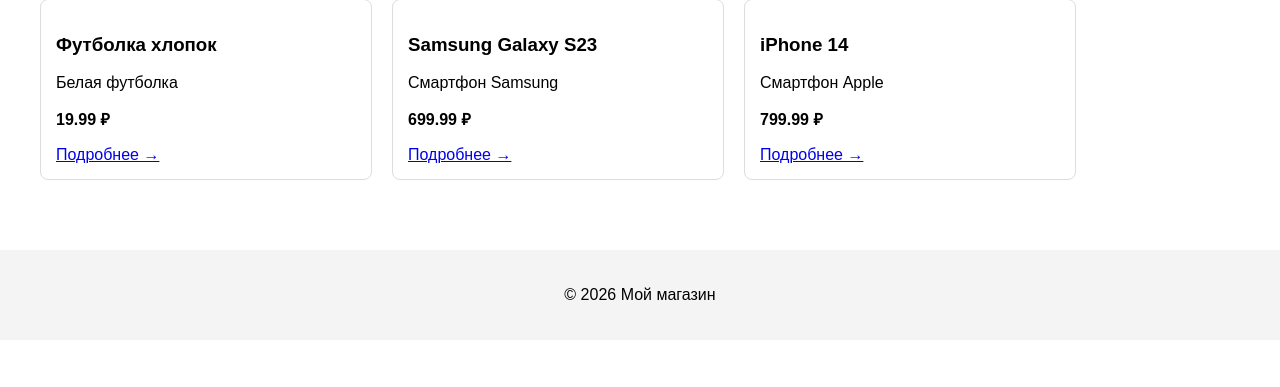
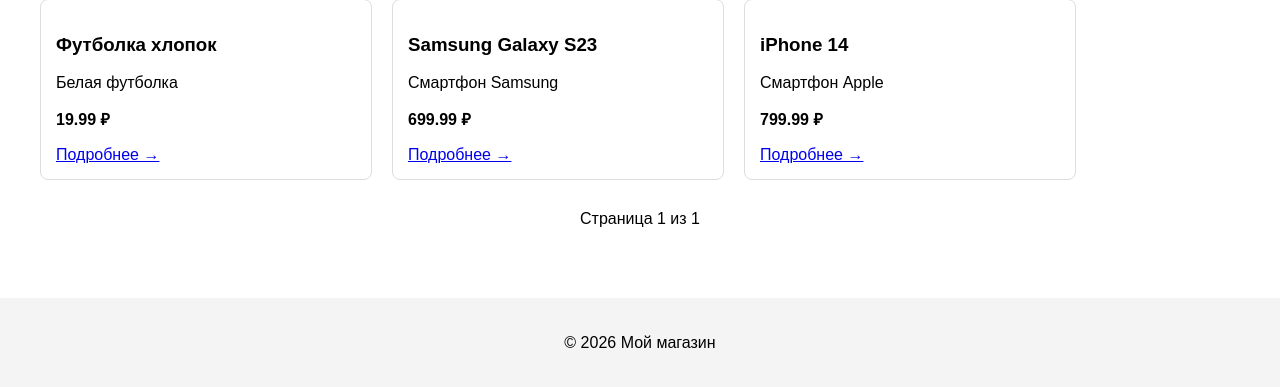
Before and after one commit to Viktor84-code/django-online-store, a Django app: page /products/ in a window 1280 px wide. Shown: the part 139-526 px from the top of the page. Run offline with Django 5.2, Linux system fonts and the light colour scheme; data comes from the database, SQL or seed files in the repository.

Commit message:
feat: add pagination (6 items per page) for product list

```diff
--- a/catalog/templates/catalog/product_list.html
+++ b/catalog/templates/catalog/product_list.html
@@ -17,4 +17,18 @@
     <p>Товаров пока нет</p>
     {% endfor %}
 </div>
+<!-- Пагинация -->
+<div class="pagination" style="margin-top: 30px; text-align: center;">
+    {% if products.has_previous %}
+        <a href="?page=1">&laquo; Первая</a>
+        <a href="?page={{ products.previous_page_number }}">Назад</a>
+    {% endif %}
+
+    <span>Страница {{ products.number }} из {{ products.paginator.num_pages }}</span>
+
+    {% if products.has_next %}
+        <a href="?page={{ products.next_page_number }}">Вперед</a>
+        <a href="?page={{ products.paginator.num_pages }}">Последняя &raquo;</a>
+    {% endif %}
+</div>
 {% endblock %}
--- a/catalog/views.py
+++ b/catalog/views.py
@@ -1,6 +1,7 @@
 from django.shortcuts import render, get_object_or_404
 from .forms import ProductForm
 from django.shortcuts import redirect
+from django.core.paginator import Paginator
 
 
 from .models import Contact, Product
@@ -39,8 +40,13 @@
 
 
 def product_list(request):
-    """Главная страница с динамическим списком товаров"""
-    products = Product.objects.all()
+    """Главная страница с динамическим списком товаров и пагинацией"""
+    products_list = Product.objects.all()
+    paginator = Paginator(products_list, 6)  # 6 товаров на страницу
+
+    page_number = request.GET.get('page')
+    products = paginator.get_page(page_number)
+
     return render(request, 'catalog/product_list.html', {'products': products})
 
 
```
